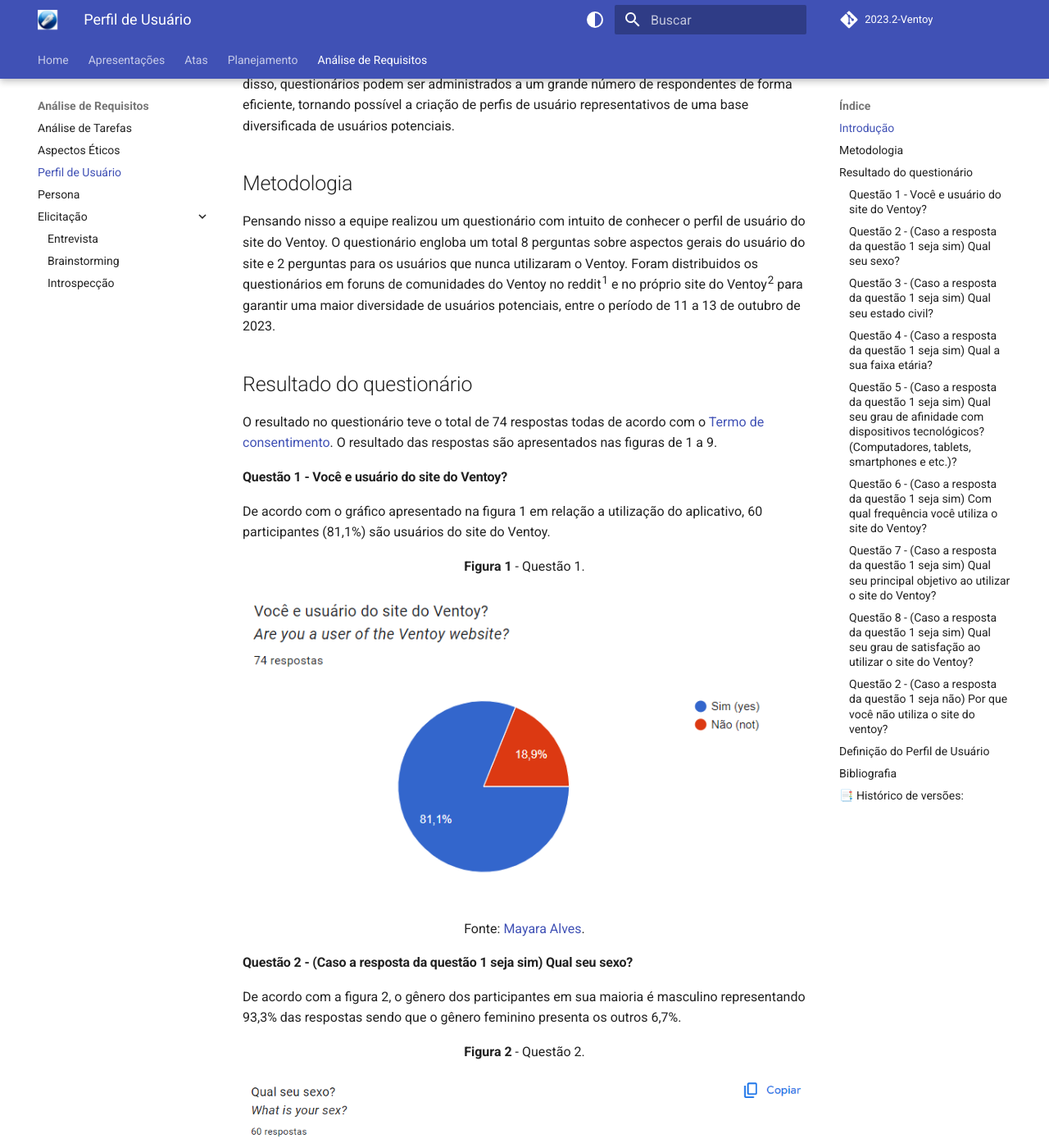
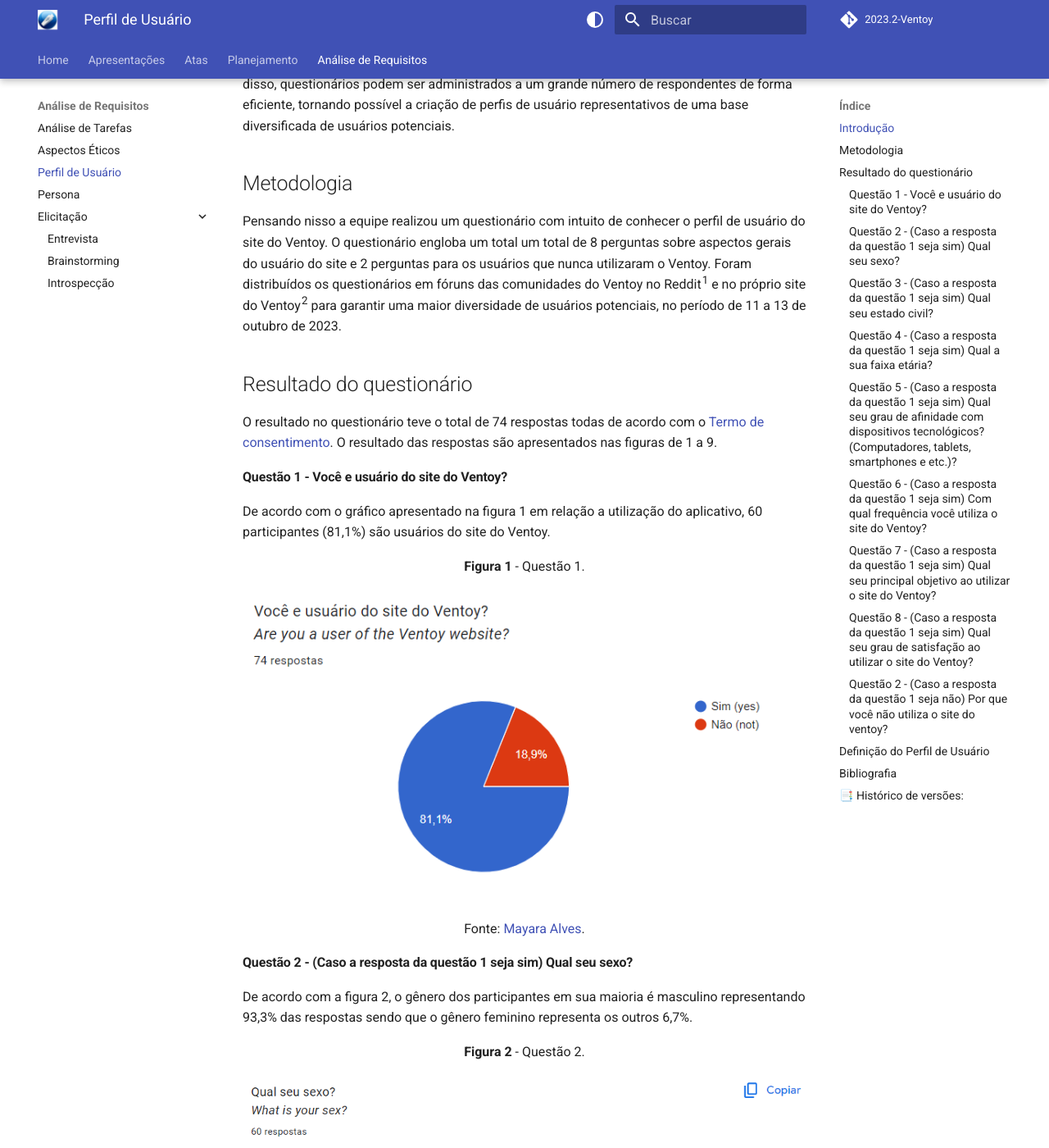
Before and after one commit to Interacao-Humano-Computador/2023.2-Ventoy, an MkDocs documentation site: the page built from docs/elicitacao/PerfilUsuario.md, in a window 1280 px wide and 1400 px high, scrolled down 461 px. Shown: the whole window at 82% size. Built offline with MkDocs 1.6.1 and Material for MkDocs 9.7.7, drawn with Linux system fonts in a browser that asks for light colours; comment, search, counter and statistics services are not loaded; some of the changed text lies outside the part shown.

Commit message:
Update PerfilUsuario.md

```diff
--- a/docs/elicitacao/PerfilUsuario.md
+++ b/docs/elicitacao/PerfilUsuario.md
@@ -10,8 +10,8 @@
 de forma eficiente, tornando possível a criação de perfis de usuário representativos de uma base diversificada de usuários potenciais.
 
 ## Metodologia
-Pensando nisso a equipe realizou um questionário com intuito de conhecer o perfil de usuário do site do Ventoy. O questionário engloba um total 8 perguntas sobre aspectos gerais do
-usuário do site e 2 perguntas para os usuários que nunca utilizaram o Ventoy. Foram distribuidos os questionários em foruns de comunidades do Ventoy no reddit^1^ e no próprio site do Ventoy^2^ para garantir uma maior diversidade de usuários potenciais, entre o período de 11 a 13 de outubro de 2023.
+Pensando nisso a equipe realizou um questionário com intuito de conhecer o perfil de usuário do site do Ventoy. O questionário engloba um total um total de 8 perguntas sobre aspectos gerais do
+usuário do site e 2 perguntas para os usuários que nunca utilizaram o Ventoy. Foram distribuídos os questionários em fóruns das comunidades do Ventoy no Reddit^1^ e no próprio site do Ventoy^2^ para garantir uma maior diversidade de usuários potenciais, no período de 11 a 13 de outubro de 2023.
 
 ## Resultado do questionário
 O resultado no questionário teve o total de 74 respostas todas de acordo com o [Termo de consentimento](termoConsertimento.pdf). O resultado das respostas são apresentados nas figuras de 1 a 9.
@@ -25,7 +25,7 @@
 <font size="3"><p style="text-align: center">Fonte: [Mayara Alves](https://github.com/Mayara-tech).</p></font>
 
 #### Questão 2 - (Caso a resposta da questão 1 seja sim) Qual seu sexo?
-De acordo com a figura 2, o gênero dos participantes em sua maioria é masculino representando 93,3% das respostas sendo que o gênero feminino presenta os outros 6,7%.
+De acordo com a figura 2, o gênero dos participantes em sua maioria é masculino representando 93,3% das respostas sendo que o gênero feminino representa os outros 6,7%.
 
 
 <font size="3"><p style="text-align: center">**Figura 2** - Questão 2.</p></font>
```
Also changed, not shown: other parts of docs/elicitacao/PerfilUsuario.md (+2 -2 lines).
